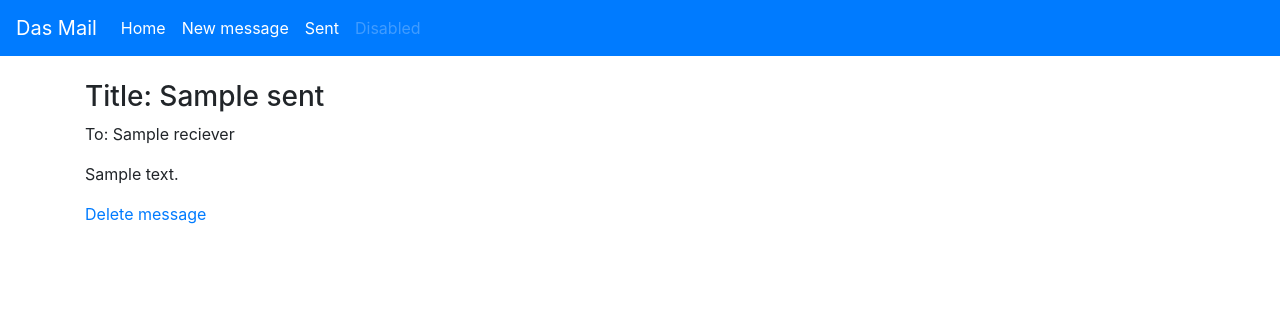
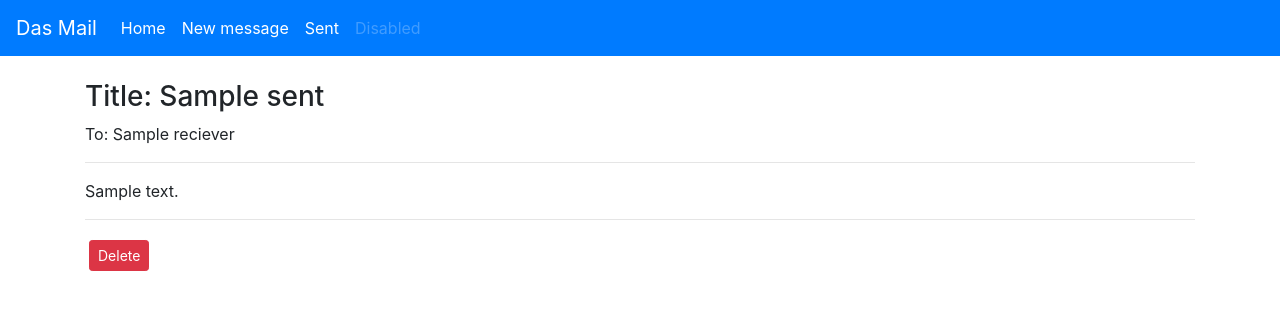
Before and after one commit to MerisCulic/MemoryLane, a Flask app: template templates/message_details.html in a window 1280 px wide. Shown: the top 316 px of the page. Run offline with Flask 2, Linux system fonts and the light colour scheme; the template is opened without the code that fills it: most values are stand-ins (such as "Sample title", 1, 10 or a date in 2020); some libraries are stand-ins or nearby versions.

Commit message:
Fix delete message (add modal, remove message_delete.html)

```diff
--- a/main.py
+++ b/main.py
@@ -115,23 +115,23 @@ def message_details(sent_id):
 
     sent = db.query(Messages).get(int(sent_id))
 
-    return render_template('message_details.html', sent=sent)
+    return render_template('message_details.html', sent=sent, sent_id=sent_id)
 
 
-@app.route("/sent/<sent_id>/message_delete", methods=["GET", "POST"])
+@app.route("/sent/<int:sent_id>/delete", methods=['POST'])
 def message_delete(sent_id):
     session_token = request.cookies.get("session_token")
-    user = db.query(User).filter_by(session_token=session_token).first()
-    sent = db.query(Messages).filter_by(id=sent_id)
+    if session_token:
 
-    if request.method == "GET":
-        if user:
-            return render_template('message_delete.html', sent=sent)
-    if request.method == "POST":
-        db.delete(sent)
-        db.commit()
+        sent = db.query(Messages).get(sent_id)
+        db.session.delete(sent)
+        db.session.commit()
 
+        #flash('Message was deleted!', 'success')
         return redirect(url_for('index'))
+
+    else:
+        return "WTF man?!"
 
 
 if __name__ == '__main__':
--- a/models.py
+++ b/models.py
@@ -1,6 +1,6 @@
 from sqla_wrapper import SQLAlchemy
 import os
-import datetime
+
 
 db = SQLAlchemy(os.getenv("DATABASE_URL", "sqlite:///localhost.sqlite")) #TODO: Change localhost to heroku
 
--- a/templates/message_details.html
+++ b/templates/message_details.html
@@ -5,9 +5,29 @@
 {% block content %}
 <h3>Title: {{ sent.title }}</h3>
 <p>To: {{ sent.reciever }}</p>
+<hr>
+<p>{{ sent.message_text }}</p>
+<hr>
+<!-- Button trigger modal -->
+<button type="button" class="btn btn-danger btn-sm m-1" data-toggle="modal" data-target="#deleteModal">Delete</button>
 
-<p>{{ sent.message_text }}</p>
-
-<a href="/sent/<sent_id>/message_delete">Delete message</a>
-
+<!-- Modal -->
+<div class="modal fade" id="deleteModal" tabindex="-1" role="dialog" aria-labelledby="deleteModalLabel" aria-hidden="true">
+  <div class="modal-dialog" role="document">
+    <div class="modal-content">
+      <div class="modal-header">
+        <h5 class="modal-title" id="deleteModalLabel">Delete post?</h5>
+        <button type="button" class="close" data-dismiss="modal" aria-label="Close">
+            <span aria-hidden="true">&times;</span>
+        </button>
+      </div>
+      <div class="modal-footer">
+        <button type="button" class="btn btn-secondary" data-dismiss="modal">Close</button>
+        <form action="{{ url_for('message_delete', sent_id=sent.id) }}" method="POST">
+            <input class="btn btn-danger" type="submit" value="Delete">
+        </form>
+      </div>
+    </div>
+  </div>
+</div>
 {% endblock content %}
```
Also changed, not shown: templates/message_delete.html (deleted, +0 -10 lines).
